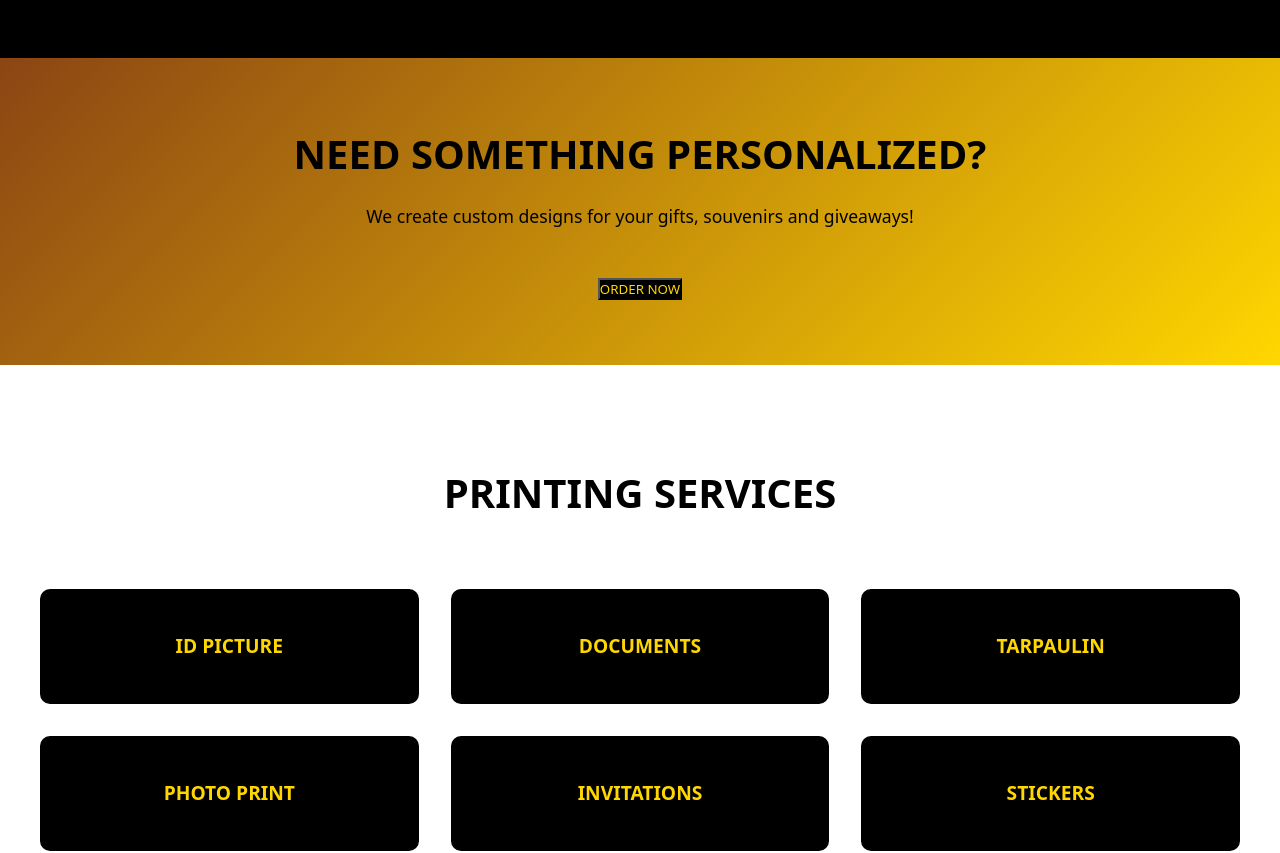
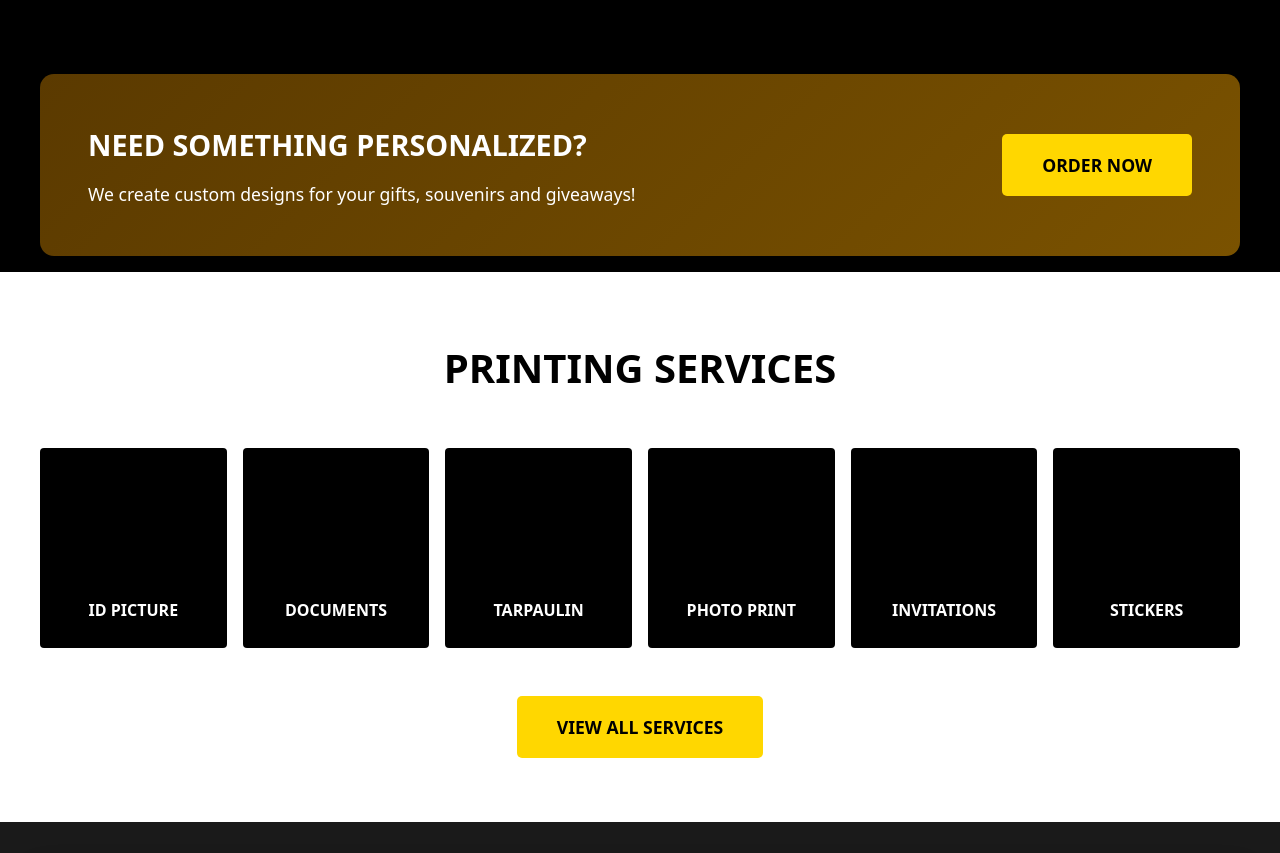
Before and after one commit to KHPASCUA/Itec_dev, a React (Vite) app: page / in a window 1280 px wide. Shown: the part 1600-2453 px from the top of the page. Built offline with nearby package versions, Linux system fonts and the light colour scheme.

Commit message:
Fix Home page CTA banner and Printing Services section to match Figma: centered rounded CTA banner with brown/gold gradient, 6-column tall black category boxes with white text

```diff
--- a/src/index.css
+++ b/src/index.css
@@ -766,36 +766,60 @@ button {
 
 /* Personalized CTA */
 .personalized-cta {
-  background: linear-gradient(135deg, var(--brown) 0%, var(--yellow) 100%);
-  padding: 4rem 2rem;
-  text-align: center;
+  background-color: #000000;
+  padding: 1rem 2rem;
 }
 
-.personalized-cta-container h2 {
-  color: var(--black);
-  margin-bottom: 1rem;
+.personalized-cta-container {
+  max-width: 1200px;
+  margin: 0 auto;
 }
 
-.personalized-cta-container p {
-  color: var(--black);
-  font-size: 1.1rem;
-  margin-bottom: 1.5rem;
+.personalized-cta-banner {
+  background: linear-gradient(135deg, #5b3a00 0%, #7a5200 100%);
+  border-radius: 14px;
+  padding: 3rem;
+  display: flex;
+  align-items: center;
+  justify-content: space-between;
+  gap: 2rem;
 }
 
-.personalized-cta .cta-button {
-  background-color: var(--black);
-  color: var(--yellow);
-  margin-top: 1.5rem;
+.cta-banner-content h2 {
+  color: var(--white);
+  font-size: 1.8rem;
+  font-weight: 800;
+  text-transform: uppercase;
+  margin-bottom: 0.75rem;
 }
 
-.personalized-cta .cta-button:hover {
-  background-color: var(--dark-gray);
+.cta-banner-content p {
+  color: var(--white);
+  font-size: 1.1rem;
+  margin: 0;
+}
+
+/* Responsive CTA Banner */
+@media (max-width: 768px) {
+  .personalized-cta-banner {
+    flex-direction: column;
+    text-align: center;
+    padding: 2rem;
+  }
+
+  .cta-banner-content h2 {
+    font-size: 1.4rem;
+  }
+
+  .cta-banner-content p {
+    font-size: 1rem;
+  }
 }
 
 /* Printing Services */
 .printing-services {
   background-color: var(--white);
-  padding: 6rem 2rem;
+  padding: 4rem 2rem;
 }
 
 .printing-services-container {
@@ -806,35 +830,40 @@ button {
 .printing-services h2 {
   color: var(--black);
   text-align: center;
-  margin-bottom: 4rem;
+  margin-bottom: 3rem;
+  font-weight: 800;
+  font-size: 2.5rem;
 }
 
 .categories-grid {
   display: grid;
-  grid-template-columns: repeat(3, 1fr);
-  gap: 2rem;
-  margin-top: 3rem;
+  grid-template-columns: repeat(6, 1fr);
+  gap: 1rem;
+  margin-bottom: 3rem;
 }
 
 .category-box {
   background-color: var(--black);
-  padding: 2.5rem;
-  border-radius: 10px;
-  text-align: center;
+  border-radius: 4px;
+  display: flex;
+  align-items: flex-end;
+  justify-content: center;
+  padding: 1.5rem 1rem;
+  min-height: 200px;
   transition: transform 0.3s ease, box-shadow 0.3s ease;
-  border: 2px solid var(--black);
 }
 
 .category-box:hover {
   transform: translateY(-5px);
   box-shadow: 0 10px 20px rgba(0, 0, 0, 0.3);
-  border-color: var(--yellow);
 }
 
 .category-box h3 {
-  color: var(--yellow);
+  color: var(--white);
+  font-size: 1rem;
+  font-weight: 600;
   margin: 0;
-  font-size: 1.2rem;
+  text-align: center;
 }
 
 .view-all-container {
@@ -1192,7 +1221,7 @@ button {
   }
 
   .categories-grid {
-    grid-template-columns: repeat(2, 1fr);
+    grid-template-columns: repeat(3, 1fr);
   }
 
   .products-grid {
@@ -1288,11 +1317,14 @@ button {
   }
 
   .services-grid,
-  .categories-grid,
   .features-grid,
   .products-grid,
   .testimonials-grid {
     grid-template-columns: 1fr;
+  }
+
+  .categories-grid {
+    grid-template-columns: repeat(2, 1fr);
   }
 
   .client-grid {
--- a/src/pages/Home.jsx
+++ b/src/pages/Home.jsx
@@ -66,9 +66,13 @@ const Home = () => {
 
       <section className="personalized-cta">
         <div className="personalized-cta-container">
-          <h2>NEED SOMETHING PERSONALIZED?</h2>
-          <p>We create custom designs for your gifts, souvenirs and giveaways!</p>
-          <button className="cta-button">ORDER NOW</button>
+          <div className="personalized-cta-banner">
+            <div className="cta-banner-content">
+              <h2>NEED SOMETHING PERSONALIZED?</h2>
+              <p>We create custom designs for your gifts, souvenirs and giveaways!</p>
+            </div>
+            <button className="cta-button-yellow">ORDER NOW</button>
+          </div>
         </div>
       </section>
 
@@ -84,7 +88,7 @@ const Home = () => {
             <div className="category-box"><h3>STICKERS</h3></div>
           </div>
           <div className="view-all-container">
-            <button className="cta-button">VIEW ALL SERVICES</button>
+            <button className="cta-button-yellow">VIEW ALL SERVICES</button>
           </div>
         </div>
       </section>
```
